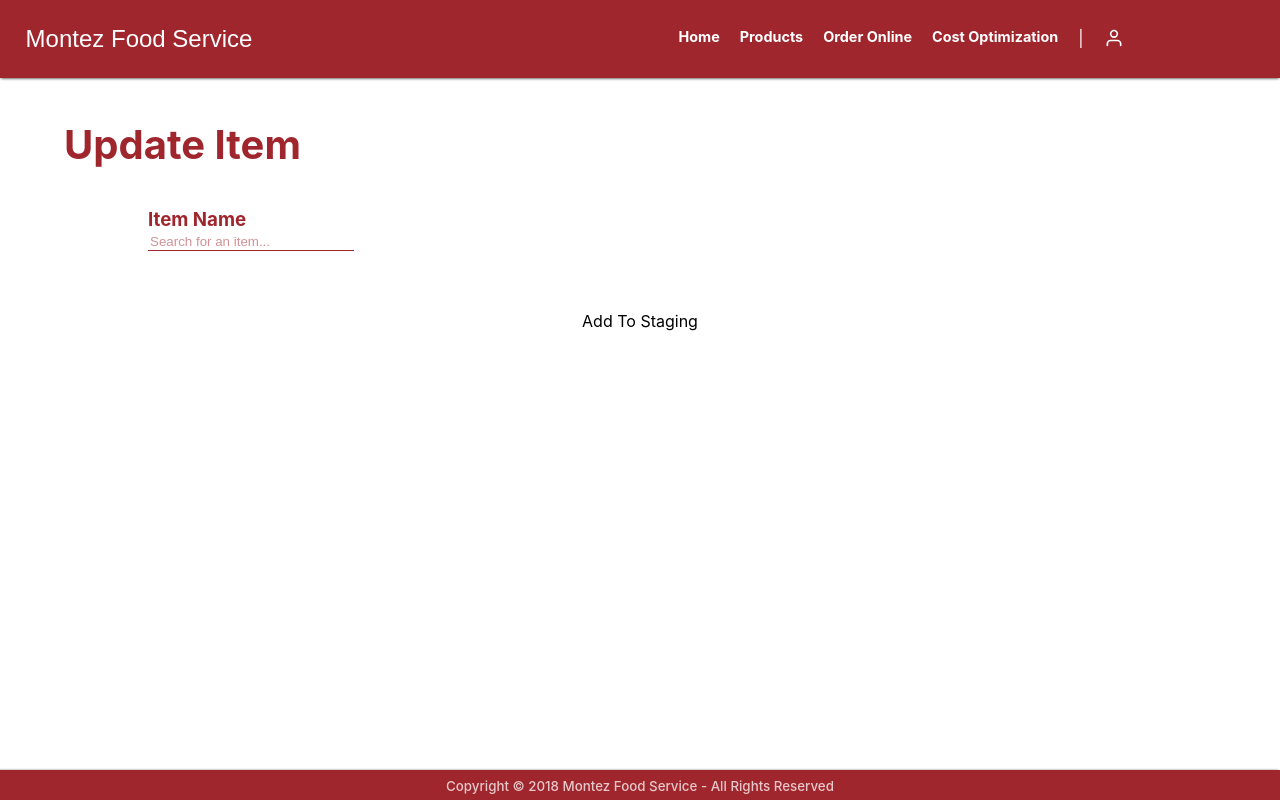
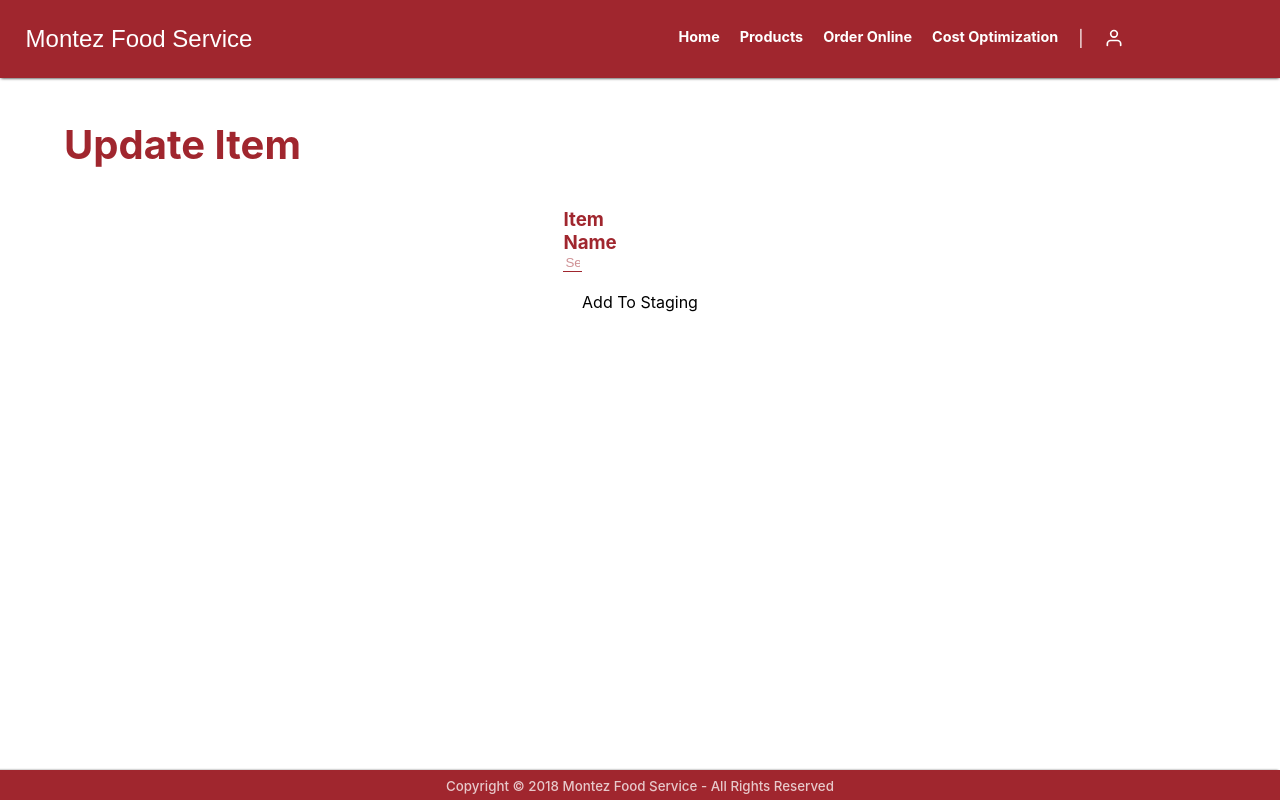
Before and after one commit to jgarcia4444/montez-food-service-web, a React (Create React App) app: page /users/admin/update-item in a window 1280 px wide. Built offline with nearby package versions, Linux system fonts and the light colour scheme.

Commit message:
Added styling to the updateItemForm.

```diff
--- a/src/styles/components/UpdateItems/Forms/UpdateItemForm/index.css
+++ b/src/styles/components/UpdateItems/Forms/UpdateItemForm/index.css
@@ -1,3 +1,32 @@
+
+.half-column {
+    width: 48%;
+    margin: 0 auto;
+    display: flex;
+    align-items: center;
+    justify-content: center;
+}
+
+.item-saved-value {
+    display: flex;
+    flex-direction: row;
+    align-items: center;
+    justify-content: center;
+}
+
+.row {
+    display: flex;
+    flex-direction: row;
+    align-items: center;
+    justify-content: center;
+}
+
+.update-item-form {
+    display: flex;
+    flex-direction: column;
+    align-items: center;
+    justify-content: center;
+}
 
 .update-item-value>.input-row>.input-outer>.input {
     color: #a0262e;
```
